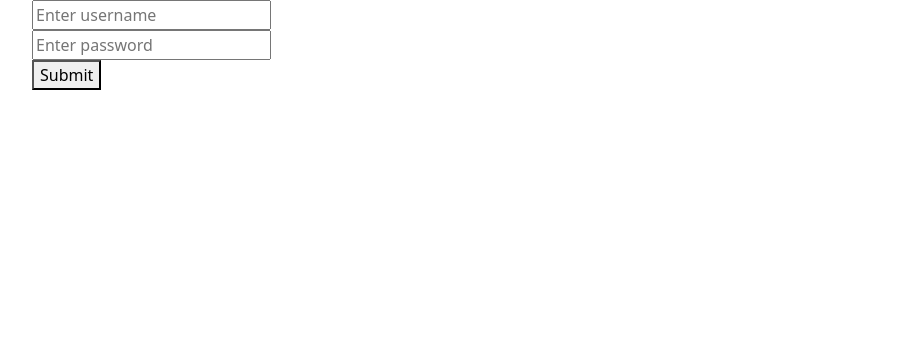
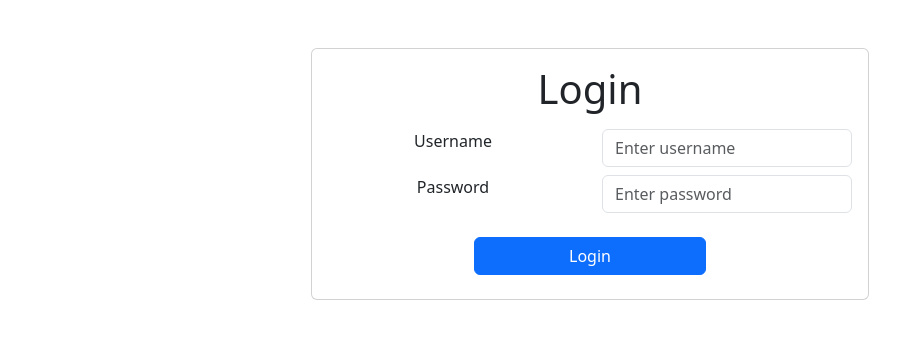
Before and after one commit to SandipGangurde/learn-react, a React (Create React App) app: page / in a window 1280 px wide. Shown: the top 338 px of the page, without its empty margins (50-950 px from the left). Built offline with nearby package versions, Linux system fonts and the light colour scheme.

Commit message:
Login  work done

```diff
--- a/src/component/Login.js
+++ b/src/component/Login.js
@@ -2,7 +2,7 @@
 import { Field, Form, Formik, ErrorMessage } from "formik";
 import * as Yup from "yup";
 import { useNavigate } from "react-router-dom";
-
+import { Card, Row, Col, Button, Container } from "react-bootstrap";
 import { toast } from "react-toastify";
 
 function Login() {
@@ -25,14 +25,8 @@
     password: Yup.string().required("Password is required"),
   });
 
-  const notify = (message) => {
-    toast(message);
-  };
-
   const handleLogin = async (inpuUserData) => {
-    debugger;
     try {
-      // Perform a fetch request to check the credentials against the JSON server
       const response = await fetch("http://localhost:3001/users");
       const users = await response.json();
       const user = users.find(
@@ -43,16 +37,13 @@
 
       if (user) {
         localStorage.setItem("Login", JSON.stringify(inpuUserData));
-        notify("Login successfully");
+        toast.success("Login successfully");
         navigate("/admin/dashboard");
-        // alert("Login successfully");
       } else {
-        notify("Invalid username or password");
-        // alert("Invalid username or password");
+        toast.error("Invalid username or password");
       }
     } catch (error) {
-      notify("Error logging in:", error);
-      // console.error("Error logging in:", error);
+      toast.error("Error logging in:", error);
     }
   };
 
@@ -64,29 +55,54 @@
         onSubmit={handleLogin}
       >
         {() => (
-          <div className="container">
+          <Container>
             <Form>
-              <div>
+              <Card className="col-md-6 mx-auto mt-5">
+                <Card.Body>
+                  <Card.Title>
+                    <h1 className="text-center mb-3">Login</h1>
+                  </Card.Title>
+                  <Row className="mb-2">
+                    <Col className="text-center">
+                      <label htmlFor="username">Username</label>
+                    </Col>
+                    <Col>
                       <Field
                         type="text"
+                        id="username"
                         name="username"
+                        className="form-control"
                         placeholder="Enter username"
                       />
                       <ErrorMessage component="div" name="username" />
-              </div>
-
-              <div>
+                    </Col>
+                  </Row>
+                  <Row className="mb-2">
+                    <Col className="text-center">
+                      <label htmlFor="password">Password</label>
+                    </Col>
+                    <Col>
                       <Field
                         type="password"
+                        id="password"
                         name="password"
+                        className="form-control"
                         placeholder="Enter password"
                       />
                       <ErrorMessage component="div" name="password" />
-              </div>
-
-              <button type="submit">Submit</button>
+                    </Col>
+                  </Row>
+                </Card.Body>
+                <Button
+                  variant="primary"
+                  type="submit"
+                  className="col-md-5 mx-auto mb-4"
+                >
+                  Login
+                </Button>
+              </Card>
             </Form>
-          </div>
+          </Container>
         )}
       </Formik>
     </>
```
Lines whose indentation alone changed are shown as unchanged.
